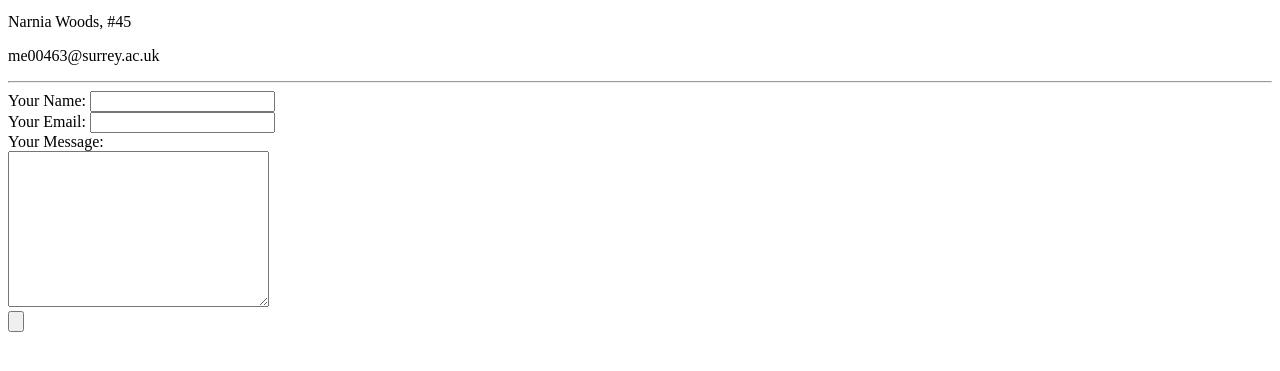
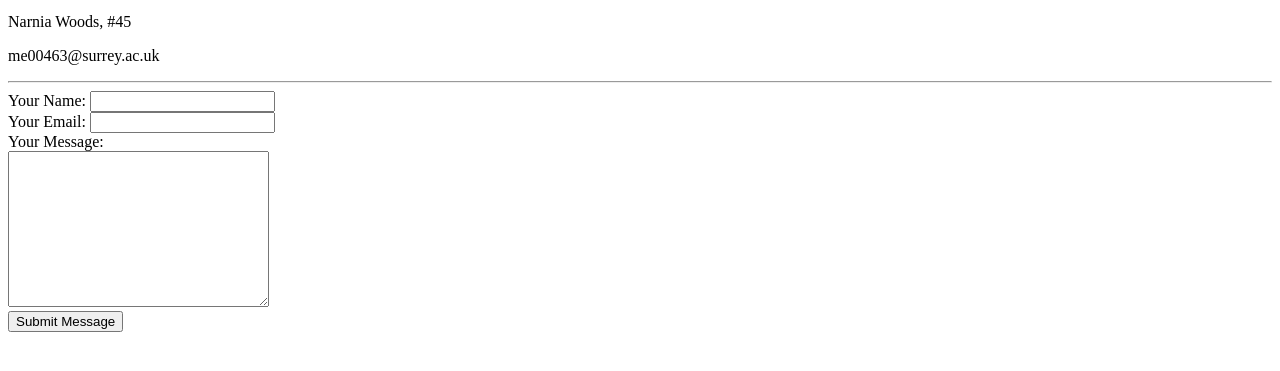
Before and after one commit to Mariaefst/CV, a plain HTML site: page Contact.html in a window 1280 px wide. Shown: the part 101-472 px from the top of the page. Drawn offline with Linux system fonts and the light colour scheme.

Commit message:
Update Contact.html

```diff
--- a/Contact.html
+++ b/Contact.html
@@ -17,7 +17,7 @@
         <input type="email" name="" value=""><br>
         <label>Your Message:</label><br>
         <textarea name="name" rows="10" cols="30"></textarea><br>
-        <input type="submit" name="" value="">
+        <input type="submit" name="" value="Submit Message">
       </form>
     </body>
 </html>
```
